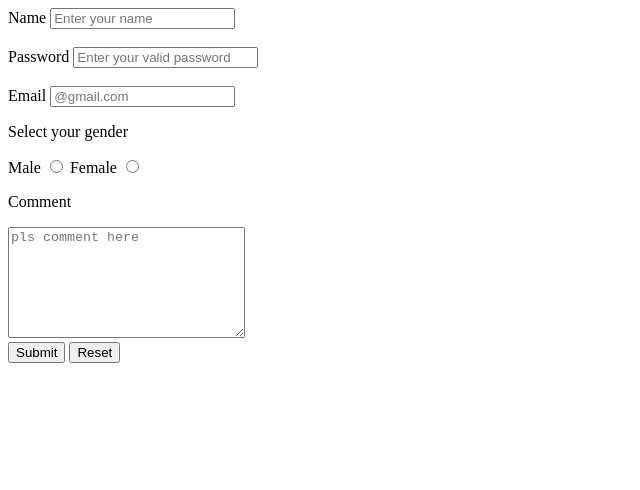
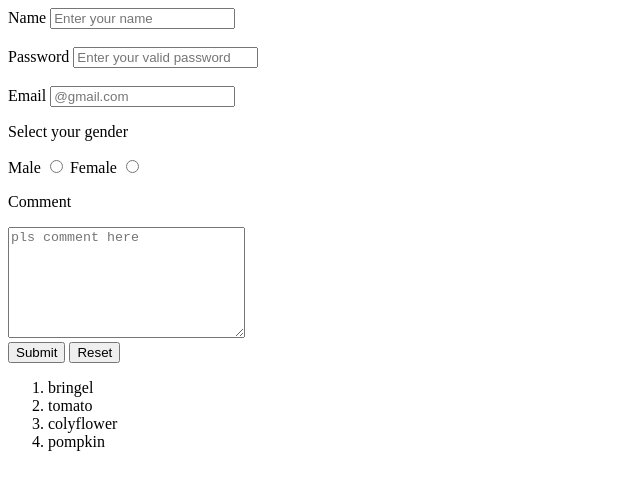
Before and after one commit to ErRiteshyadav/MyfirstRepo, a plain HTML site: page index.html in a window 1280 px wide. Shown: the whole page, without its empty margins (0-640 px from the left). Drawn offline with Linux system fonts and the light colour scheme.

Commit message:
this is first traiyal

```diff
--- a/index.html
+++ b/index.html
@@ -37,5 +37,13 @@
             <input type="reset" value="Reset">
         </div>
     </form>
+    <table>
+        <ol>
+            <li>bringel</li>
+            <li>tomato</li>
+            <li>colyflower</li>
+            <li>pompkin</li>
+        </ol>
+    </table>
 </body>
 </html>
```
